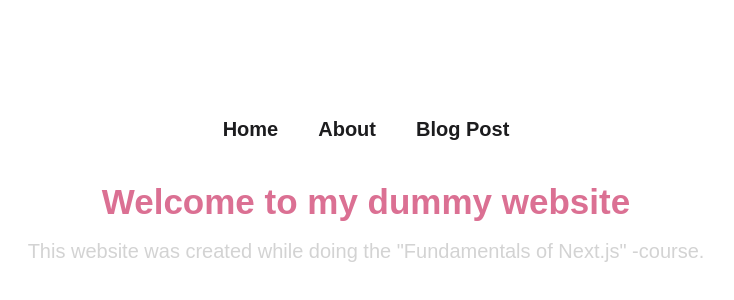
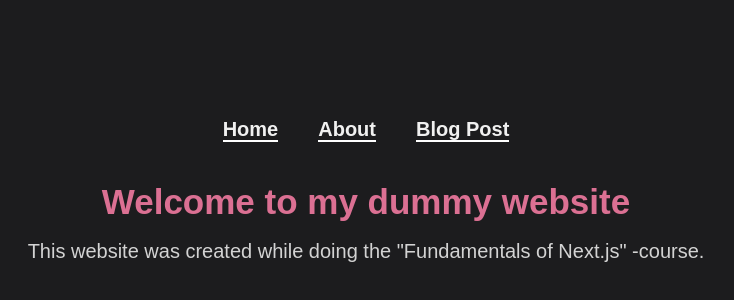
Before and after one commit to KaritaLaine/Fundamentals-of-Next.js, a Next.js app in the folder 1-next.js-basics/: page / in a window 1280 px wide. Shown: the part 210-510 px from the top of the page, without its empty margins (274-1008 px from the left). Built offline with nearby package versions, Linux system fonts and the light colour scheme.

Commit message:
style: adjust bg colors

```diff
--- a/1-next.js-basics/app/globals.css
+++ b/1-next.js-basics/app/globals.css
@@ -1,15 +1,8 @@
 @import "tailwindcss";
 
 :root {
-	--background: #ffffff;
-	--foreground: #1c1c1e;
-}
-
-@media (prefers-color-scheme: dark) {
-	:root {
-		--background: #1c1c1e;
-		--foreground: #ededed;
-	}
+	--background: #1c1c1e;
+	--foreground: #f0f0f0;
 }
 
 body {
```
Also changed, not shown: 1 other file (tests, documents, lock files or other folders).
